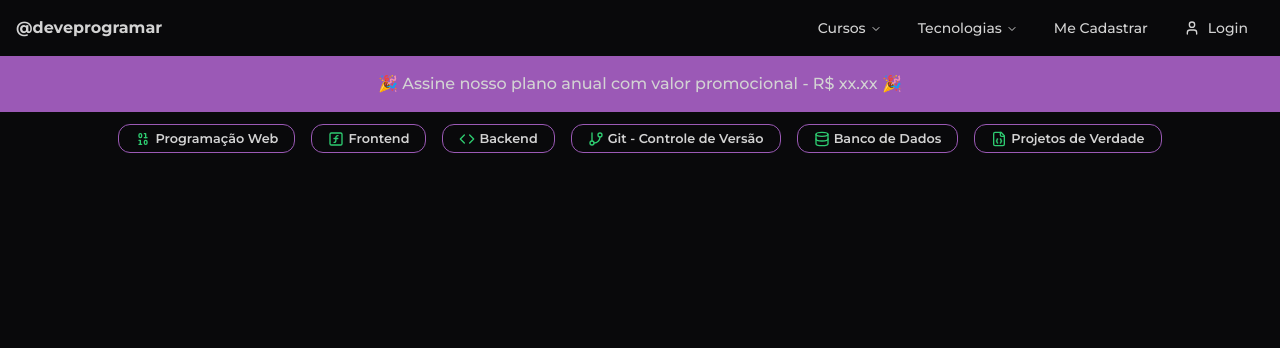
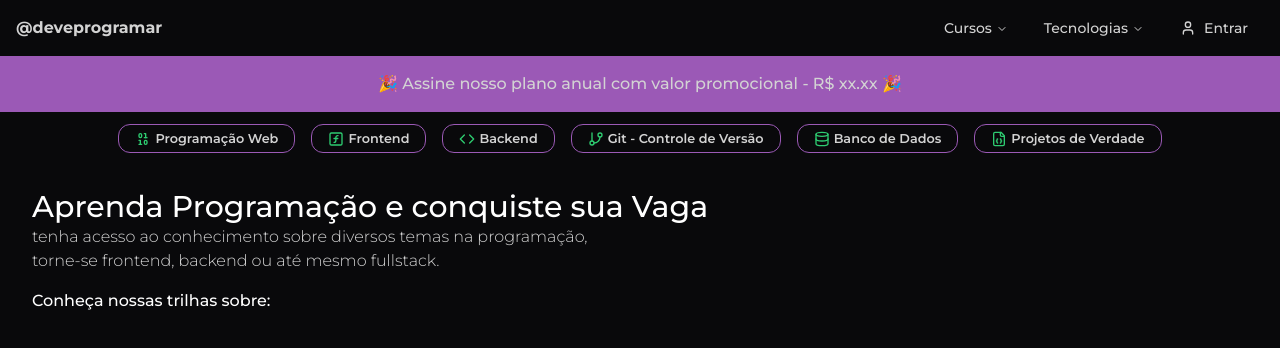
Before and after one commit to LukasdeSouza/deveprogramar-platform, a Next.js app: page / in a window 1280 px wide. Shown: the top 348 px of the page. Built offline with nearby package versions, Linux system fonts and the light colour scheme.

Commit message:
continuando a criação da tela home

```diff
--- a/src/app/layout.tsx
+++ b/src/app/layout.tsx
@@ -5,7 +5,7 @@ import "./globals.css";
 const montserrat = Montserrat({ subsets: ["latin", "latin-ext"], weight: ["300", "500", "600", "700"] });
 
 export const metadata: Metadata = {
-  title: "DeveProgramar | Aprenda programação",
+  title: "Aprenda programação mesmo se for iniciante",
   description: "Curso de programação, aprenda programação sem dificuldades. Javascript, React, Node e mais.",
 };
 
--- a/src/app/page.tsx
+++ b/src/app/page.tsx
@@ -18,6 +18,11 @@ export default function LandingPage() {
           />
         ))}
       </main>
+      <div className="h-72 py-6 px-8 bg-deepDark">
+        <h2 className="text-3xl text-hyperLight">Aprenda Programação e conquiste sua Vaga</h2>
+        <p className="font-light">tenha acesso ao conhecimento sobre diversos temas na programação, <br /> torne-se frontend, backend ou até mesmo fullstack.</p>
+        <h3 className="mt-4 text-hyperLight">Conheça nossas trilhas sobre:</h3>
+      </div>
     </div>
   );
 }
--- /dev/null
+++ b/src/components/chip/chipsTech/index.tsx
@@ -0,0 +1,9 @@
+import React from 'react'
+
+const ChipTechs = () => {
+  return (
+    <div>ChipTechs</div>
+  )
+}
+
+export default ChipTechs
--- a/src/components/navbar/index.tsx
+++ b/src/components/navbar/index.tsx
@@ -112,17 +112,17 @@ export function NavigationBar() {
               </ul>
             </NavigationMenuContent>
           </NavigationMenuItem>
-          <NavigationMenuItem>
+          {/* <NavigationMenuItem>
             <Link href="/auth/cadastro" legacyBehavior passHref>
               <NavigationMenuLink className={navigationMenuTriggerStyle()}>
                 Me Cadastrar
               </NavigationMenuLink>
             </Link>
-          </NavigationMenuItem>
+          </NavigationMenuItem> */}
           <NavigationMenuItem>
             <Link href="/auth/login" legacyBehavior passHref>
               <NavigationMenuLink className={navigationMenuTriggerStyle()}>
-                <User className="mr-2 w-4 h-4"/> Login
+                <User className="mr-2 w-4 h-4"/> Entrar
               </NavigationMenuLink>
             </Link>
           </NavigationMenuItem>
--- a/tailwind.config.ts
+++ b/tailwind.config.ts
@@ -17,6 +17,7 @@ const config = {
       mediumDark: '#333',
       deepDark: '#09090b',
       light: '#D3D3D3',
+      hyperLight: '#FFFF',
       error: '#e20d0fc2',
       warning: '#f8f706c2'
 
```
